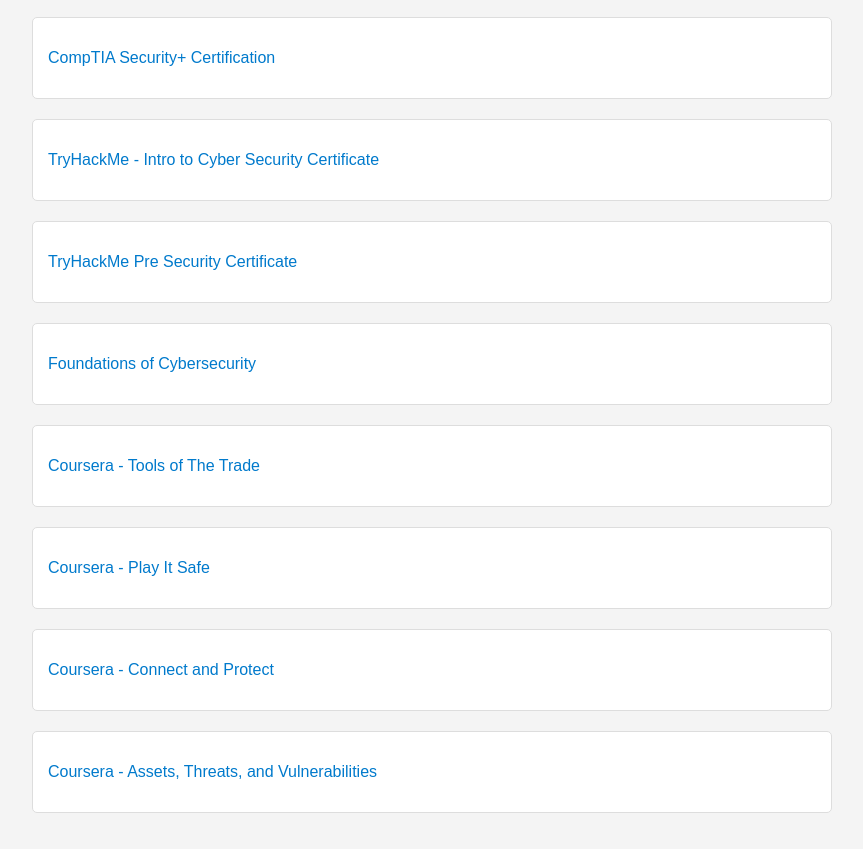
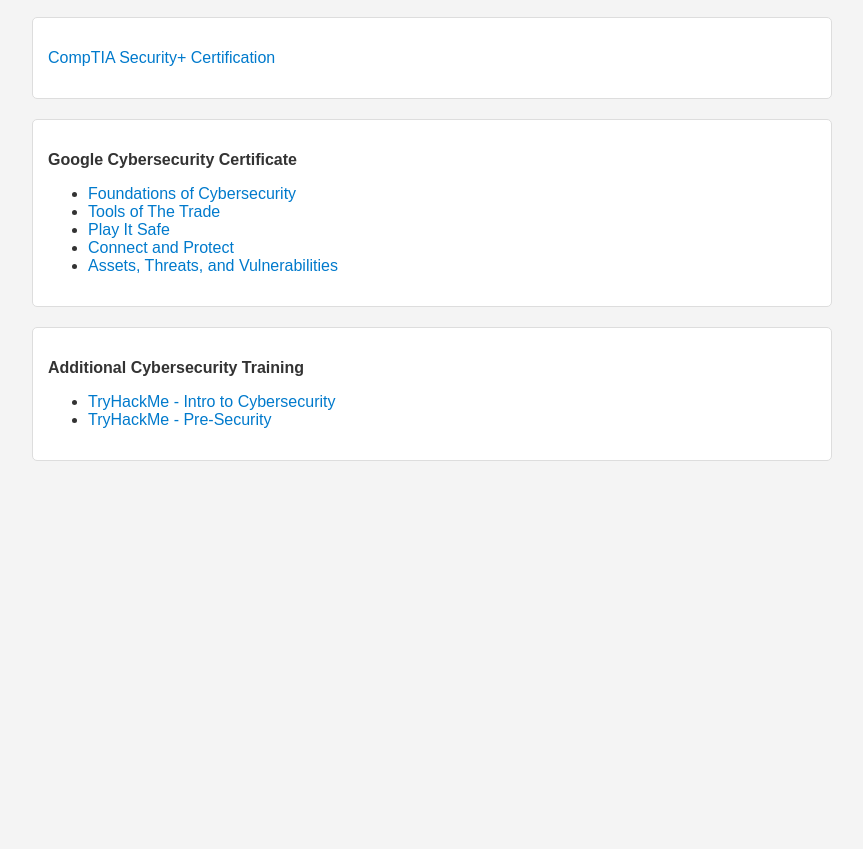
Before and after one commit to igargallo/igargallo.github.io, a plain HTML site: page index.html in a window 1280 px wide. Shown: the part 613-1462 px from the top of the page, without its empty margins (208-1071 px from the left). After the commit the page ends 1114 px from the top, so only its background shows below. Drawn offline with Linux system fonts and the light colour scheme.

Commit message:
Update index.html

```diff
--- a/index.html
+++ b/index.html
@@ -93,28 +93,27 @@
 
     <h2>Certificates</h2>
   <div class="certificates-item">
-        <p><a href="certificates/CompTIA Security+ ce certificate.pdf"_blank">CompTIA Security+ Certification</a></p>
+    <p><a href="certificates/CompTIA Security+ ce certificate.pdf" target="_blank">CompTIA Security+ Certification</a></p>
 </div>
+
 <div class="certificates-item">
-        <p><a href="certificates/TryHackMe - Intro to Cyber Security Certificate.png"_blank">TryHackMe - Intro to Cyber Security Certificate</a></p>
+    <p><strong>Google Cybersecurity Certificate</strong></p>
+    <ul>
+        <li><a href="certificates/Foundations of Cybersecurity.pdf" target="_blank">Foundations of Cybersecurity</a></li>
+        <li><a href="certificates/Coursera Tools of The Trade.pdf" target="_blank">Tools of The Trade</a></li>
+        <li><a href="certificates/Coursera Play It Safe.pdf" target="_blank">Play It Safe</a></li>
+        <li><a href="certificates/Coursera Connect and Protect.pdf" target="_blank">Connect and Protect</a></li>
+        <li><a href="certificates/Coursera Assets Threats and Vulnerabilities.pdf" target="_blank">Assets, Threats, and Vulnerabilities</a></li>
+    </ul>
 </div>
+
 <div class="certificates-item">
-        <p><a href="certificates/TryHackMe Pre Security Certificate.png"_blank">TryHackMe Pre Security Certificate</a></p>
+    <p><strong>Additional Cybersecurity Training</strong></p>
+    <ul>
+        <li><a href="certificates/TryHackMe - Intro to Cyber Security Certificate.png" target="_blank">TryHackMe - Intro to Cybersecurity</a></li>
+        <li><a href="certificates/TryHackMe Pre Security Certificate.png" target="_blank">TryHackMe - Pre-Security</a></li>
+    </ul>
 </div>
-    <div class="certificates-item">
-        <p><a href="certificates/Foundations of Cybersecurity.pdf" target="_blank">Foundations of Cybersecurity</a></p>
-    </div>
-    <div class="certificates-item">
-        <p><a href="certificates/Coursera Tools of The Trade.pdf"_blank">Coursera - Tools of The Trade</a></p>
-    </div>
-    <div class="certificates-item">
-        <p><a href="certificates/Coursera Play It Safe.pdf"_blank">Coursera - Play It Safe</a></p>
-    </div>
-    <div class="certificates-item">
-        <p><a href="certificates/Coursera Connect and Protect.pdf"_blank">Coursera - Connect and Protect</a></p>
-    </div>
-    <div class="certificates-item">
-        <p><a href="certificates/Coursera Assets Threats and Vulnerabilities.pdf"_blank">Coursera - Assets, Threats, and Vulnerabilities</a></p>
-    </div>
+
 </body>
 </html>
```
Lines whose indentation alone changed are shown as unchanged.
